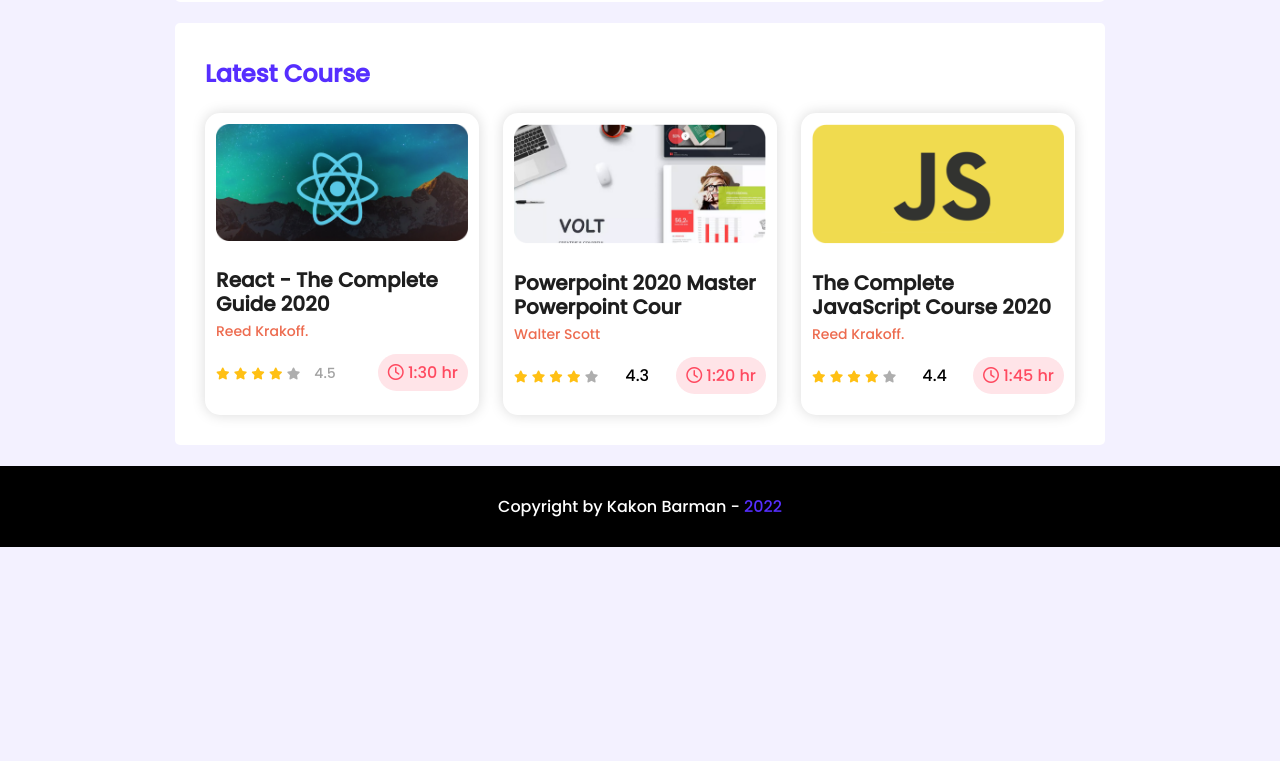
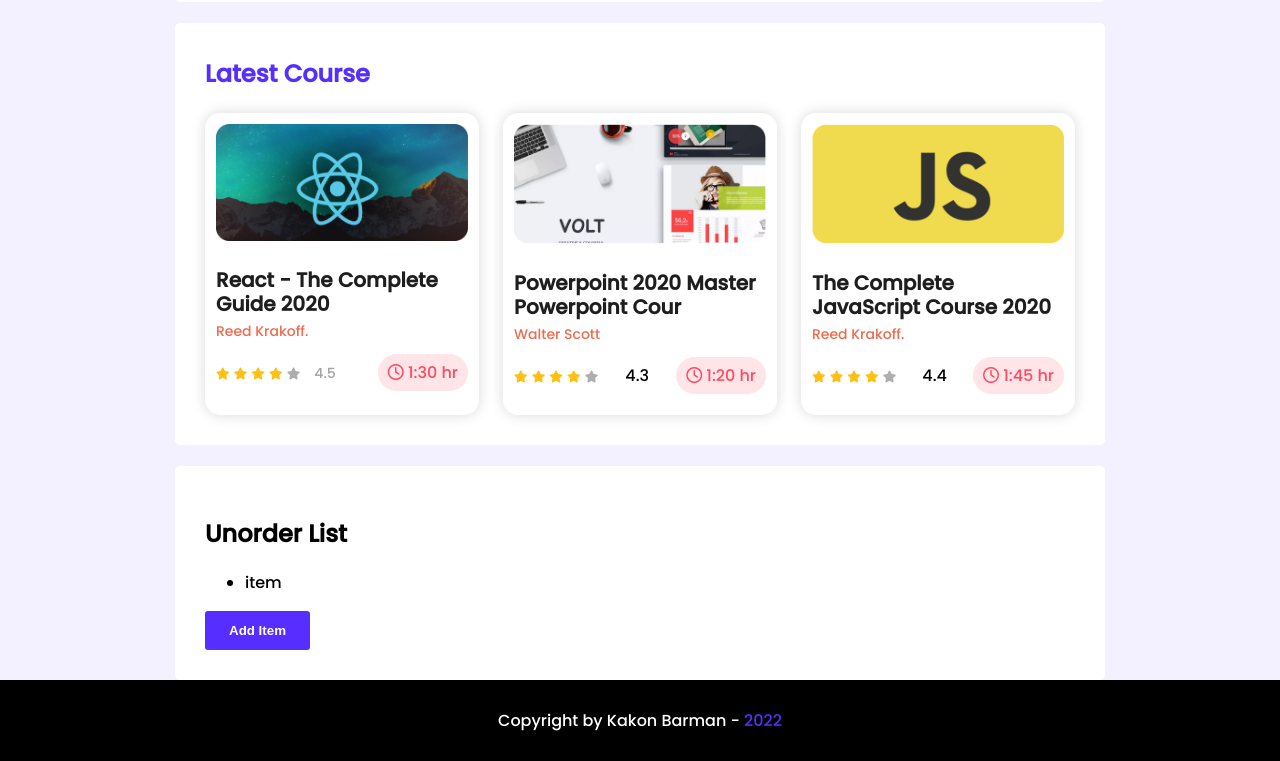
Before and after one commit to kakon4366/Leader-Board-Design, a plain HTML site: page index.html in a window 1280 px wide. Shown: the part 903-1664 px from the top of the page. Before the commit the page ends 1450 px from the top, so only its background shows below. Drawn offline with Linux system fonts and the light colour scheme.

Commit message:
List item added with Click

```diff
--- a/index.html
+++ b/index.html
@@ -188,6 +188,14 @@
                 </div>
             </div>
         </section>
+        <!-- list item added  -->
+        <section class="list-items-area container">
+            <h2>Unorder List</h2>
+            <ul id="items" class="items">
+                <li>item</li>
+            </ul>
+            <button id="item-add-btn" class="btn">Add Item</button>
+        </section>
     </main>
     <footer class="footer">
         <p>Copyright by Kakon Barman - <span>2022</span></p>
--- a/js/script.js
+++ b/js/script.js
@@ -10,3 +10,12 @@ const playerBg = document.getElementsByClassName('player');
 for(const player of playerBg){
     player.style.backgroundColor = 'rgba(163, 5, 165, 0.2)';
 }
+
+// task-3: ul list added and button click to list items add
+document.getElementById('item-add-btn').addEventListener('click', function(){
+    const li = document.createElement('li');
+    const liText = document.createTextNode('item');
+    const ul = document.getElementById('items');
+    li.appendChild(liText);
+    ul.appendChild(li);
+})
--- a/styles/style.css
+++ b/styles/style.css
@@ -183,6 +183,21 @@ header{
     border-radius: 25px;
     background: #FFE4E8;
 }
+
+
+.list-items-area{
+    width: 100%;
+}
+.btn{
+    background-color: #562EFF;
+    padding: 12px 24px;
+    outline: none;
+    border: none;
+    color: #ffffff;
+    border-radius: 3px;
+    cursor: pointer;
+    font-weight: 700;
+}
 /* Footer Styles */
 .footer{
     background: #000000;
```
